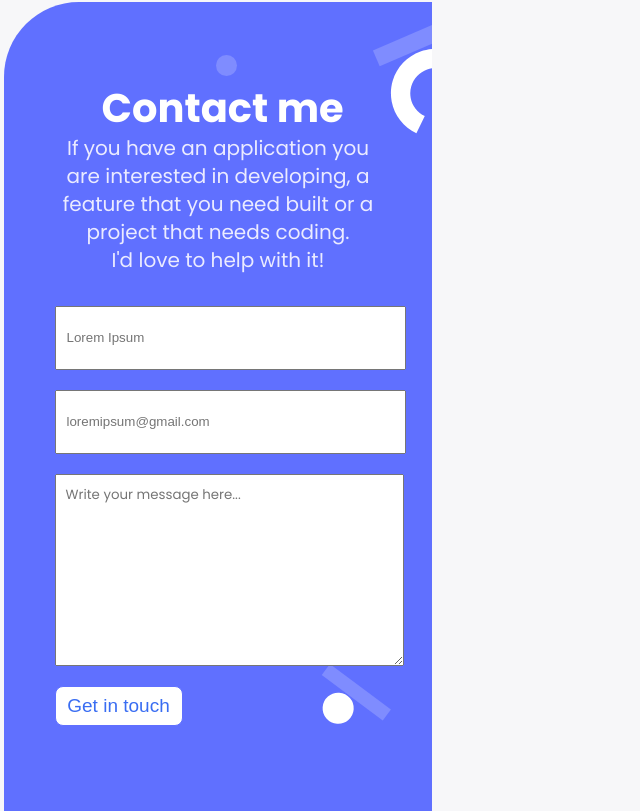
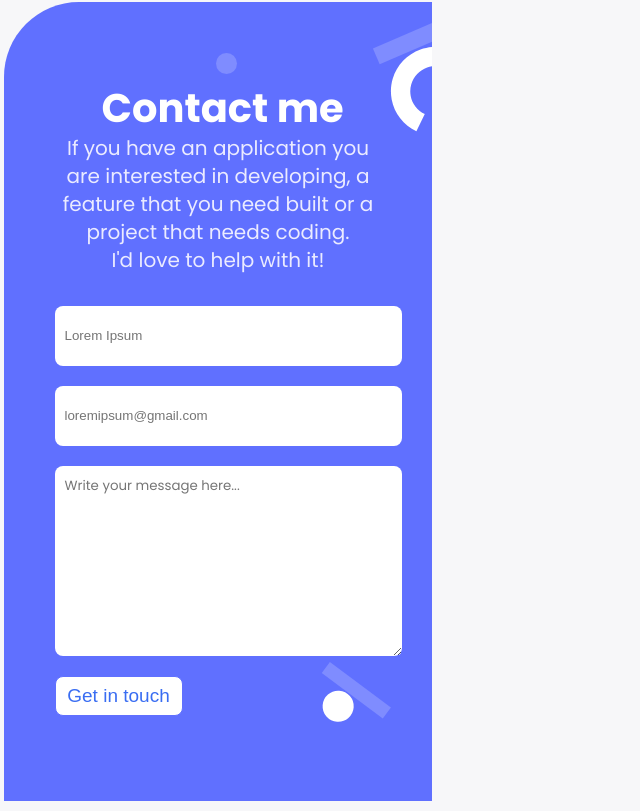
Before and after one commit to pradmon/MyPortfolio, a website: page index.html in a window 1280 px wide. Shown: the part 4062-4873 px from the top of the page, without its empty margins (0-640 px from the left). Drawn offline with Linux system fonts and the light colour scheme.

Commit message:
Add changes in the form Contact me in the text box

```diff
--- a/style.css
+++ b/style.css
@@ -410,6 +410,8 @@ form input {
   padding: 10px;
   height: 40px;
   width: 100%;
+  border-radius: 8px;
+  border: none;
 }
 
 form textarea {
@@ -420,6 +422,8 @@ form textarea {
   height: 170px;
   top: 5140px;
   left: 21px;
+  border-radius: 8px;
+  border: none;
 }
 
 .start {
```
